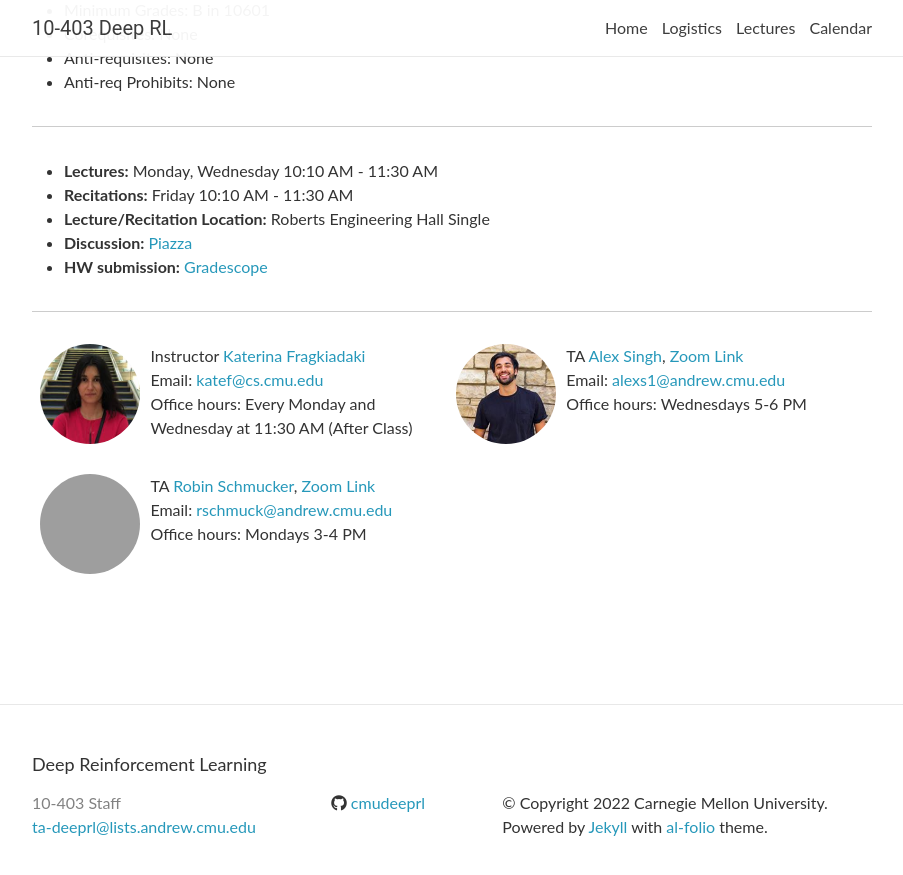
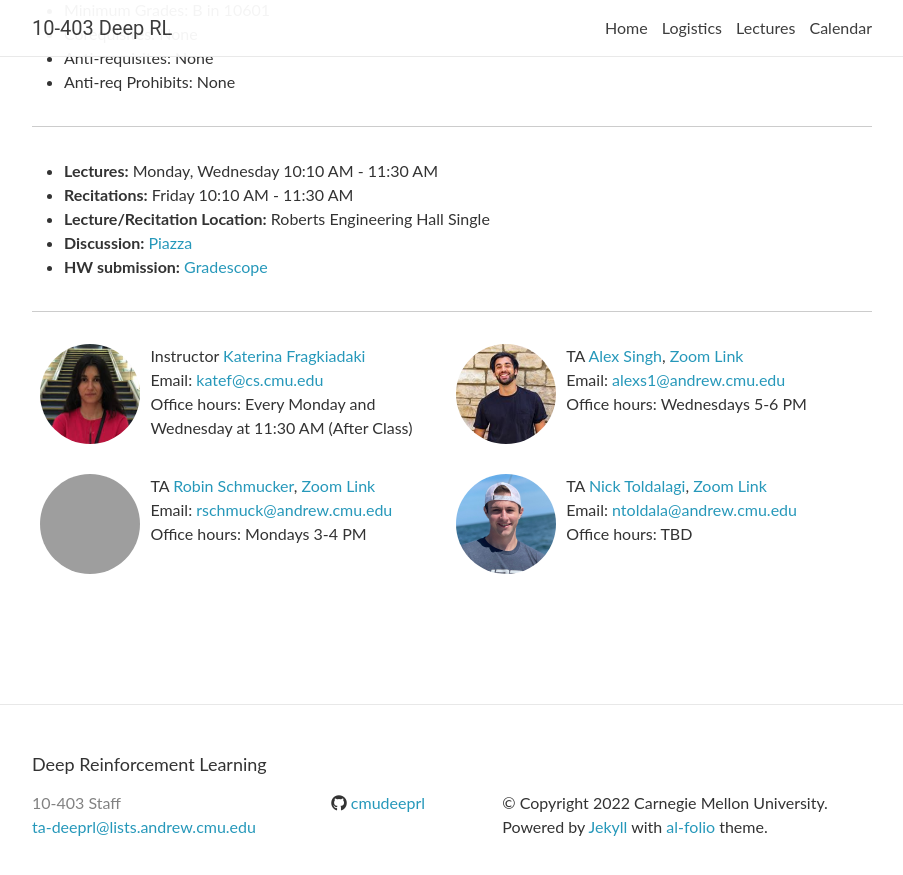
Before and after one commit to cmudeeprl/403website_s22, a Jekyll site: the page built from _pages/about.md, in a window 1280 px wide and 900 px high, scrolled down 971 px, cut to the strip 0-875 px from the top of the window. Shown: the whole strip, without its empty margins (188-1091 px from the left). Built offline with Jekyll 4.4.1, drawn with Linux system fonts in a browser that asks for light colours; nearby versions of some CDN libraries; comment, search, counter and statistics services are not loaded; grey boxes are pictures that could not be loaded.

Commit message:
Added my TA info

```diff
--- a/_data/staff.yml
+++ b/_data/staff.yml
@@ -19,3 +19,10 @@ TAs:
       office-hours: Mondays 3-4 PM
       image: staff/picture_robin.png
       zoom:
+
+    - name: Nick Toldalagi
+      email: ntoldala@andrew.cmu.edu
+      url:
+      office-hours: TBD
+      image: staff/ntoldala.jpg
+      zoom:
```
